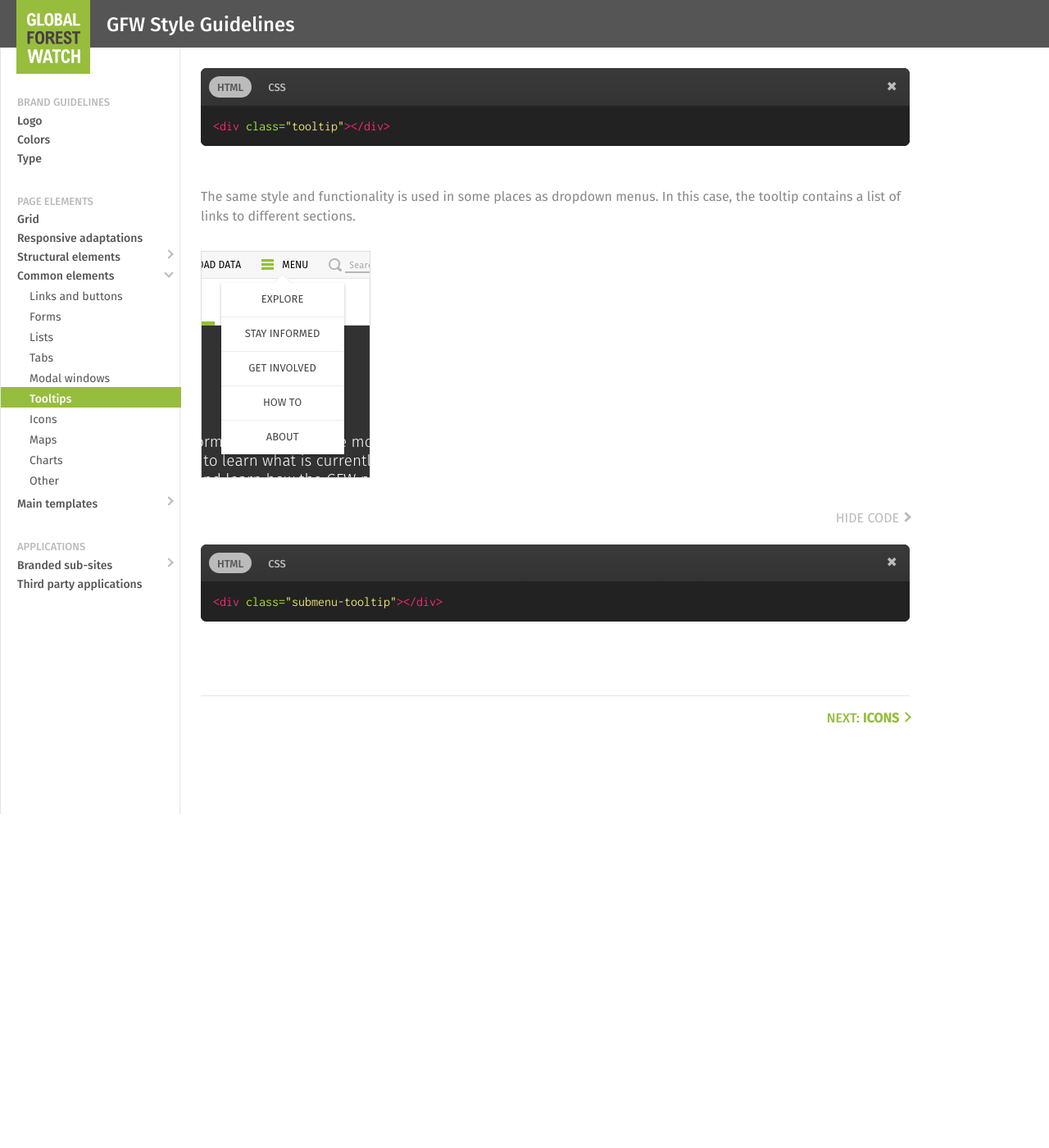
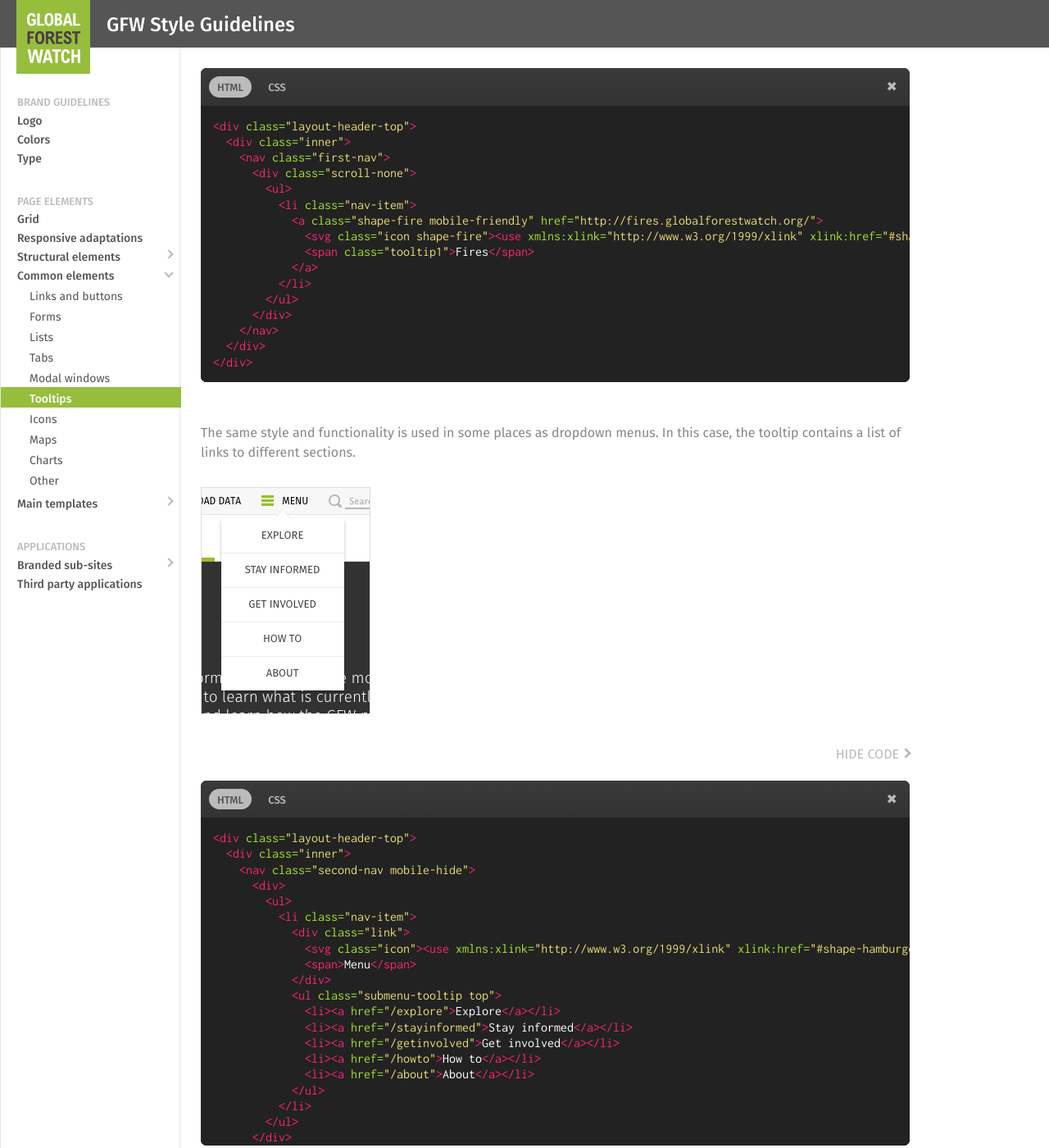
Before and after one commit to Vizzuality/gfw-style-guides, a Jekyll site: the page built from _posts/common-elements/0007-07-01-tooltips.markdown, in a window 1280 px wide and 1400 px high, scrolled down 442 px. Shown: the whole window at 82% size. Built offline with Jekyll 4.4.1, drawn with Linux system fonts in a browser that asks for light colours; before the commit the page ends 1435 px from its top, so only the background shows below that.

Commit message:
Updated tooltips code snippets

```diff
--- a/_includes/snippets/common-elements/tooltips/submenu-css.html
+++ b/_includes/snippets/common-elements/tooltips/submenu-css.html
@@ -1,84 +1,12 @@
 {% highlight css %}
-.submenu-tooltip {
-  position: absolute;
-  min-width: 150px;
-  background: white;
-  box-shadow: 0 2px 5px rgba(0, 0, 0, 0.25);
-  z-index: 1;
-  visibility: hidden;
-  opacity: 0;
-  text-transform: none;
-  -webkit-backface-visibility: hidden;
-  transform: translate(-50%, 0%);
-  transition: all 0.15s cubic-bezier(0.645, 0.045, 0.355, 1);
-}
-
-.submenu-tooltip.top {
-  top: 100%;
-  left: 49%;
-  transform: translate(-50%, 10px);
-}
-
-.submenu-tooltip.top:after {
-  top: 0;
-  left: 50%;
-  transform: translate(-50%, -50%) rotate(45deg);
-  border-top: 1px solid #f0f0ed;
-  border-left: 1px solid #f0f0ed;
-}
-
-.submenu-tooltip.top li:first-child:hover:after {
-  content: "";
-  display: block;
-  position: absolute;
-  width: 16px;
-  height: 16px;
-  background: #fafafa;
-  z-index: 2;
-  top: 0;
-  left: 50%;
-  transform: translate(-50%, -50%) rotate(45deg);
-  border-top: 1px solid #f0f0ed;
-  border-left: 1px solid #f0f0ed;
-}
-
-.submenu-tooltip:after {
-  content: "";
-  display: block;
-  position: absolute;
-  width: 16px;
-  height: 16px;
-  background: #FFF;
-  z-index: 2;
-}
-
-.submenu-tooltip li {
-  border-top: 1px solid #EAECEF;
-  font-size: 13px;
-  white-space: nowrap;
-  position: relative;
-  z-index: 3;
-}
-
-.submenu-tooltip li:first-child {
-  border-top: none;
-}
-
-.submenu-tooltip li a, .submenu-tooltip li .link {
-  color: #444;
-  font-weight: 400;
-  padding: 14px 20px;
-  text-decoration: none;
-  text-align: center;
-  display: block;
-  text-transform: uppercase;
-}
-
-.submenu-tooltip li a:hover, .submenu-tooltip li .link:hover {
-  background: #fafafa;
-}
-
-.submenu-tooltip li a strong, .submenu-tooltip li .link strong {
-  color: #97Bd3d;
-}
+/* reset.css */
+@import 'https://cdn.rawgit.com/Vizzuality/gfw-style-guides/master/external-css/reset.css';
+/* fonts */
+@import 'http://fonts.googleapis.com/css?family=Fira+Sans:400,500,300';
+/* base */
+@import 'https://cdn.rawgit.com/Vizzuality/gfw-style-guides/master/external-css/base.css';
+/* grid */
+@import 'https://cdn.rawgit.com/Vizzuality/gfw-style-guides/master/external-css/grid.css';
+/* static */
+@import 'https://cdn.rawgit.com/Vizzuality/gfw-style-guides/master/external-css/static.css';
 {% endhighlight %}
--- a/_includes/snippets/common-elements/tooltips/submenu-html.html
+++ b/_includes/snippets/common-elements/tooltips/submenu-html.html
@@ -1,5 +1,27 @@
 {% highlight html %}
 
-<div class="submenu-tooltip"></div>
+<div class="layout-header-top">
+  <div class="inner">
+    <nav class="second-nav mobile-hide">
+      <div>
+        <ul>
+          <li class="nav-item">
+            <div class="link">
+              <svg class="icon"><use xmlns:xlink="http://www.w3.org/1999/xlink" xlink:href="#shape-hamburger"></use></svg>
+              <span>Menu</span>
+            </div>
+            <ul class="submenu-tooltip top">
+              <li><a href="/explore">Explore</a></li>
+              <li><a href="/stayinformed">Stay informed</a></li>
+              <li><a href="/getinvolved">Get involved</a></li>
+              <li><a href="/howto">How to</a></li>
+              <li><a href="/about">About</a></li>
+            </ul>
+          </li>
+        </ul>
+      </div>
+    </nav>
+  </div>
+</div>
 
 {% endhighlight %}
--- a/_includes/snippets/common-elements/tooltips/tooltip1-css.html
+++ b/_includes/snippets/common-elements/tooltips/tooltip1-css.html
@@ -1,49 +1,14 @@
 {% highlight css %}
-.tooltip {
-  position: absolute;
-  background: white;
-  box-shadow: 0 2px 5px rgba(0, 0, 0, 0.25);
-  z-index: 1000;
-  margin: 0;
-  visibility: hidden;
-  opacity: 0;
-  text-transform: uppercase;
-  position: absolute;
-  color: #555;
-  font-weight: 400;
-  font-size: 14px;
-  line-height: normal;
-  top: 100%;
-  left: 50%;
-  text-align: center;
-  padding: 10px;
-  white-space: nowrap;
-  transform: translate(-50%, 10px);
-}
 
-.tooltip:after {
-  content: "";
-  display: block;
-  position: absolute;
-  width: 16px;
-  height: 16px;
-  background: #FFF;
-  z-index: 2;
-  top: 0;
-  left: 50%;
-  transform: translate(-50%, -50%) rotate(45deg);
-  border-top: 1px solid #f0f0ed;
-  border-left: 1px solid #f0f0ed;
-}
+/* reset.css */
+@import 'https://cdn.rawgit.com/Vizzuality/gfw-style-guides/master/external-css/reset.css';
+/* fonts */
+@import 'http://fonts.googleapis.com/css?family=Fira+Sans:400,500,300';
+/* base */
+@import 'https://cdn.rawgit.com/Vizzuality/gfw-style-guides/master/external-css/base.css';
+/* grid */
+@import 'https://cdn.rawgit.com/Vizzuality/gfw-style-guides/master/external-css/grid.css';
+/* static */
+@import 'https://cdn.rawgit.com/Vizzuality/gfw-style-guides/master/external-css/static.css';
 
-.tooltip.dark {
-  background: #555555;
-  color: #FFF;
-}
-
-.tooltip.dark:after {
-  background: #555;
-  border-top: none;
-  border-left: none;
-}
 {% endhighlight %}
--- a/_includes/snippets/common-elements/tooltips/tooltip1-html.html
+++ b/_includes/snippets/common-elements/tooltips/tooltip1-html.html
@@ -1,5 +1,20 @@
 {% highlight html %}
 
-<div class="tooltip"></div>
+<div class="layout-header-top">
+  <div class="inner">
+    <nav class="first-nav">
+      <div class="scroll-none">
+        <ul>
+          <li class="nav-item">
+            <a class="shape-fire mobile-friendly" href="http://fires.globalforestwatch.org/">
+              <svg class="icon shape-fire"><use xmlns:xlink="http://www.w3.org/1999/xlink" xlink:href="#shape-fire"></use></svg>
+              <span class="tooltip1">Fires</span>
+            </a>
+          </li>
+        </ul>
+      </div>
+    </nav>
+  </div>
+</div>
 
 {% endhighlight %}
```
